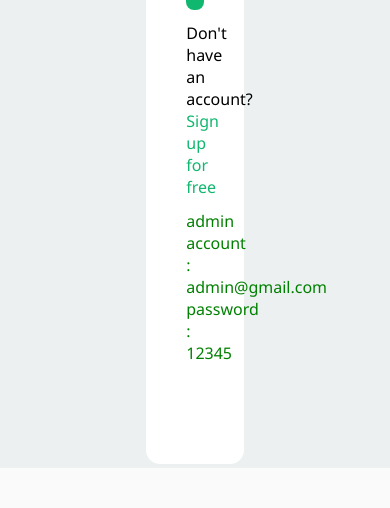
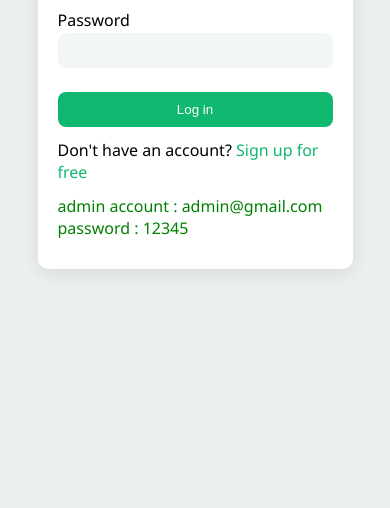
Before and after one commit to mansour-talat/KickStarter, a website: page public/login.html in a window 390 px wide. Shown: the part 376-884 px from the top of the page. Before the commit the page ends 844 px from the top, so only its background shows below. Drawn offline with nearby package versions, Linux system fonts and the light colour scheme.

```diff
--- a/public/login.css
+++ b/public/login.css
@@ -3,63 +3,86 @@
     padding:0;
     box-sizing: border-box;
 }
+
 #cont{
     width: 100%;
-    height: 100vh;
+    min-height: 100vh;
     background-color: rgb(236, 240, 240);
+    padding: 20px;
+}
 
-}
 #form{
   display: flex;
   flex-direction: column;
   width: 100%;
-  height: 100%;
+  min-height: 100vh;
   align-items: center;
   justify-content: center;
 }
+
 .label{
     display: flex;
     flex-direction: column;
     gap:2px;
 }
+
 #form-cont{
     display: flex;
     flex-direction: column;
-    gap :12px;
-    border: none ;
-        width: 25%;
-
-    padding: 100px 40px;
+    gap: 12px;
+    border: none;
+    width: 100%;
+    max-width: 400px;
+    padding: 40px 25px;
     background-color: white;
     border-radius: 14px;
-    box-shadow: #10B76F;
+    box-shadow: 0 4px 20px rgba(0,0,0,0.1);
+}
 
-}
 h2{
     text-align: center;
     color: #10B76F;
 }
+
 #keepme{
     accent-color: #10B76F;
 }
+
 #submit{
     padding:10px 7px;
     border-radius: 8px;
     border: none;
     background-color: #10B76F;
     color: white;
+    cursor: pointer;
 }
+
 .password,.email{
-
     border: none;
-    background-color:rgb(243, 246, 246) ;
+    background-color: rgb(243, 246, 246);
     padding:10px 7px;
     border-radius: 8px;
+    width: 100%;
 }
+
 #donthave a{
     text-decoration: none;
     color: #10B76F;
 }
+
 #submit:hover{
-    background-color:#41cd90 ;
+    background-color:#41cd90;
 }
+
+@media (max-width: 480px){
+    #form-cont{
+        padding: 30px 20px;
+        border-radius: 10px;
+    }
+}
+
+@media (max-width: 768px){
+    #form-cont{
+        max-width: 90%;
+    }
+}
--- a/public/login.html
+++ b/public/login.html
@@ -48,7 +48,7 @@
             <button type="submit" id="submit">Log in </button>
             <p id="wrong-cred" style="display: none; color: red; text-align: center;">Wrong Email Or Password</p>
             <p id="donthave">Don't have an account?  <a href="signup.html">Sign up for free</a></p>
-            <p style="color: green;">admin account : admin@gmail.com  password : 12345</p>
+            <p style="color: green;">admin account : admin@gmail.com <br>  password : 12345</p>
 </div>
 
         </form>
--- a/public/signup.css
+++ b/public/signup.css
@@ -6,15 +6,16 @@
 
 #cont{
     width: 100%;
-    height: 100vh;
+    min-height: 100vh;
     background-color: rgb(236, 240, 240);
+    padding: 20px;
 }
 
 #form{
   display: flex;
   flex-direction: column;
   width: 100%;
-  height: 100%;
+  min-height: 100vh;
   align-items: center;
   justify-content: center;
 }
@@ -29,9 +30,11 @@
     display: flex;
     flex-direction: column;
     gap :12px;
-    border: none ;
+    border: none;
     width: 25%;
-    padding: 100px 40px;
+    max-width: 420px;
+    min-width: 280px;
+    padding: 60px 30px;
     background-color: white;
     border-radius: 14px;
     box-shadow: 0px 4px 15px rgba(0,0,0,0.1);
@@ -56,7 +59,7 @@
 }
 
 #submit:hover{
-    background-color:#41cd90 ;
+    background-color:#41cd90;
 }
 
 .password,.email{
@@ -64,9 +67,23 @@
     background-color:rgb(243, 246, 246);
     padding:10px 7px;
     border-radius: 8px;
-}
+    width: 100%; }
 
 #donthave a{
     text-decoration: none;
     color: #10B76F;
 }
+
+@media (max-width: 480px){
+    #form-cont{
+        width: 100%;
+        padding: 30px 20px;
+    }
+}
+
+@media (max-width: 768px){
+    #form-cont{
+        width: 80%;
+        padding: 40px 25px;
+    }
+}
```
Also changed, not shown: public/script.js (+7 -2 lines).
